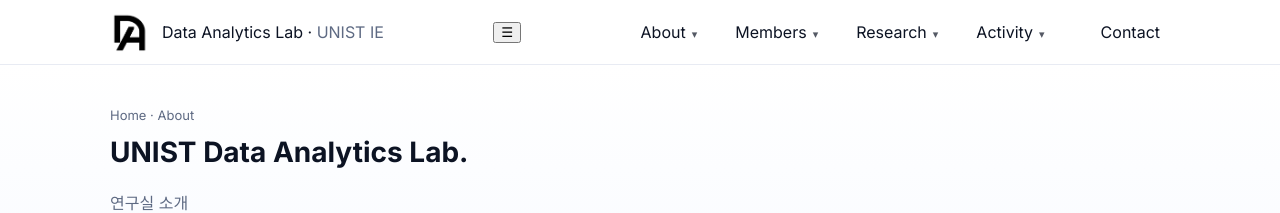
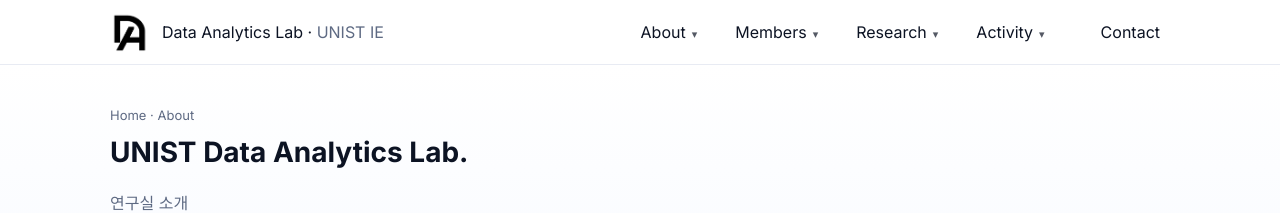
Before and after one commit to UNIST-DA/unist-da.github.io, a Jekyll site: the page built from about.html, in a window 1280 px wide. Shown: the top 213 px of the page. Built offline with Jekyll 4.4.1, drawn with Linux system fonts in a browser that asks for light colours.

Commit message:
Update style.css

```diff
--- a/assets/style.css
+++ b/assets/style.css
@@ -21,43 +21,34 @@
 .small{font-size:13px}
 
 /* ===== Header / Navbar ===== */
-header{
-  position:sticky; top:0; z-index:50;
-  background:rgba(255,255,255,.8);   /* 흰 배경 */
-  backdrop-filter:saturate(180%) blur(10px);
-  border-bottom:1px solid var(--line);
-}
-.nav{ display:flex; align-items:center; justify-content:space-between; height:64px; }
-.brand{ display:flex; gap:12px; align-items:center; white-space:nowrap; }
-.brand-link{ color:var(--text); text-decoration:none; }
-.brand-link:hover{ opacity:.9; }
+header{position:sticky; top:0; z-index:50; background:rgba(255,255,255,.8);
+  backdrop-filter:saturate(180%) blur(10px); border-bottom:1px solid var(--line)}
+.nav{display:flex;align-items:center;justify-content:space-between;height:64px}
+.brand{display:flex;gap:12px;align-items:center;white-space:nowrap}
+.brand-text{display:inline-block}
 
-.nav > ul{ display:flex; gap:18px; list-style:none; margin:0; padding:0; }
-.nav > ul > li{ position:relative; }
-.nav > ul > li > a{
-  padding:8px 10px;
-  border-radius:10px;
-  color:var(--text);               /* 글자 진한 남색/검정 */
-  display:inline-block;
-}
+/* PNG 로고(박스 없음) – 한 줄 고정 크기 */
+.brand-img{height:60px;width:auto;display:block;object-fit:contain}
+@media (max-width:860px){ .brand-img{height:32px} }
+
+/* 1단 메뉴 */
+.nav > ul{display:flex;gap:18px;list-style:none;margin:0;padding:0}
+.nav > ul > li{position:relative}
+.nav > ul > li > a{padding:8px 10px;border-radius:10px;color:var(--text);display:inline-block}
 .nav > ul > li > a.active,
-.nav > ul > li > a:hover{
-  background:var(--primary-weak);  /* 연한 남색 배경 */
-}
-.nav > ul > li > a.active{
-  color:var(--primary);
-  box-shadow: inset 0 -2px 0 var(--primary);
+.nav > ul > li > a:hover{background:var(--primary-weak)}
+.nav > ul > li > a.active{color:var(--primary);box-shadow:inset 0 -2px 0 var(--primary)}
+.nav-cta{padding:10px 14px;border:1px solid transparent;border-radius:12px;background:var(--primary);color:#fff}
+.menu-btn{display:none}
+
+/* 모바일 네비 */
+@media (max-width:860px){
+  .menu-btn{display:block;border:1px solid var(--line);background:#fff;border-radius:12px;padding:8px 10px}
+  .nav > ul{display:none}
+  .nav.open > ul{display:flex;position:absolute;left:20px;right:20px;top:60px;flex-direction:column;background:#fff;
+    border:1px solid var(--line);border-radius:14px;box-shadow:var(--shadow-lg);padding:10px}
 }
 
-/* Contact 버튼 전용 스타일 */
-.nav-cta{
-  padding:10px 14px;
-  border:1px solid transparent;
-  border-radius:12px;
-  background:var(--primary);
-  color:#fff;
-}
-.nav-cta:hover{ opacity:.95; }
 /* ===== Nav Dropdown ===== */
 .has-dd > a::after{content:"▾";font-size:11px;margin-left:6px;opacity:.7}
 .nav > ul > li > .dropdown{position:absolute;top:100%;left:0;z-index:60;min-width:220px;padding:8px 8px 10px;
```
